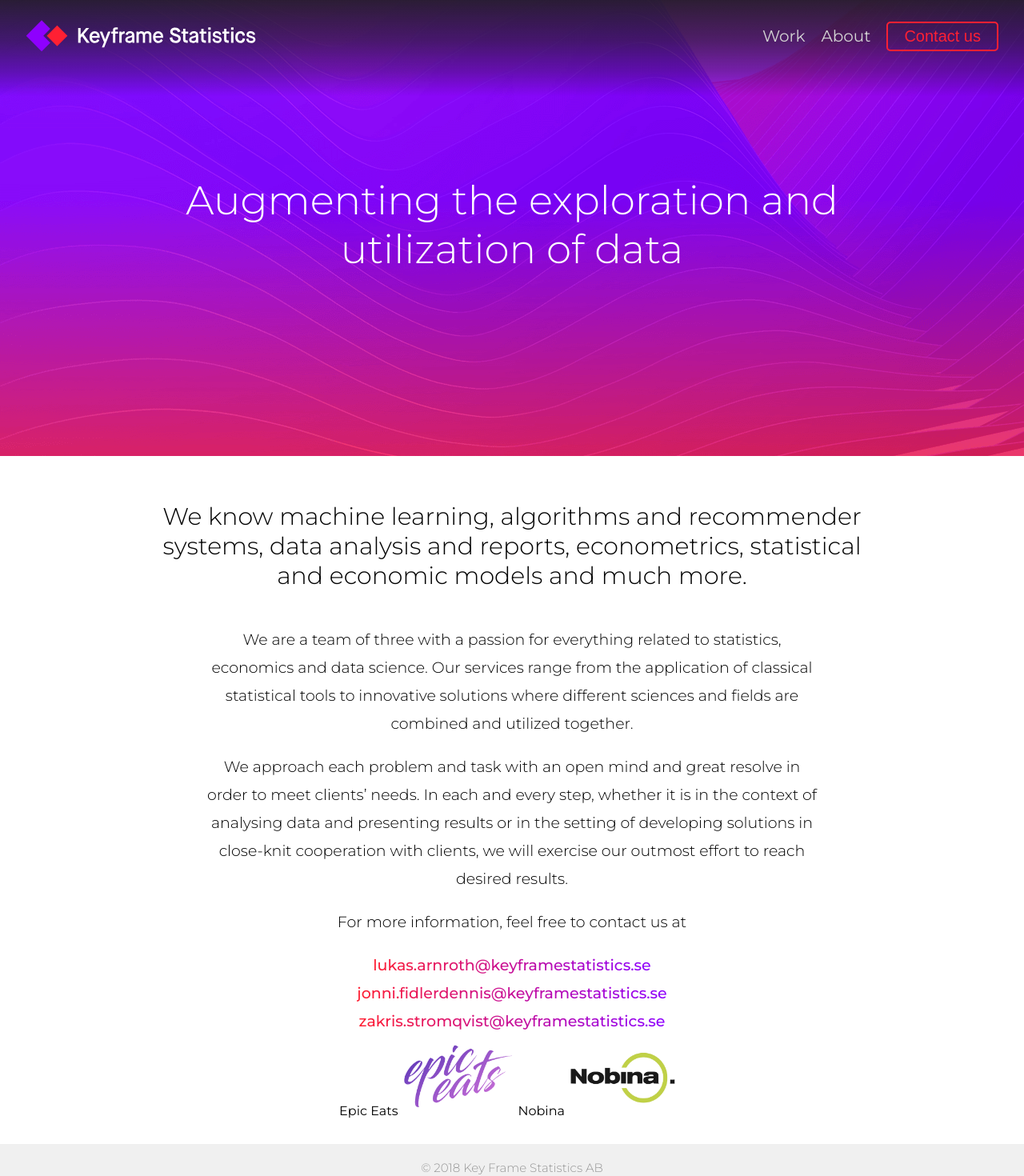
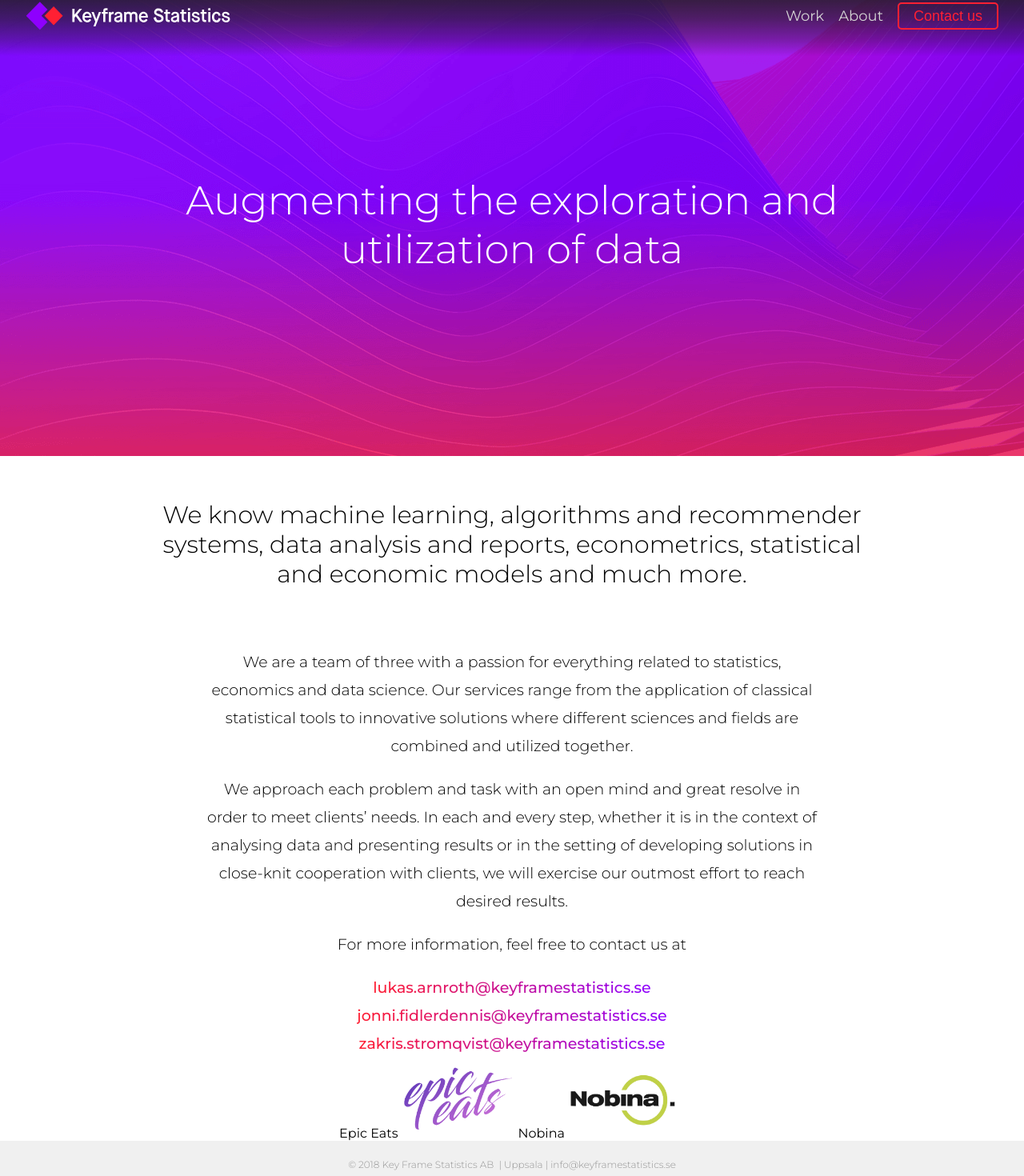
Before and after one commit to lukketotte/keyframestatistics, a React (Create React App) app: page / in a window 1280 px wide. Shown: the part 30-1500 px from the top of the page at 80% size. Built offline with nearby package versions, Linux system fonts and the light colour scheme.

Commit message:
slider menu appears in front of email links now

```diff
--- a/src/App.tsx
+++ b/src/App.tsx
@@ -1,7 +1,6 @@
 import React, { useState, useEffect, useContext, Fragment } from 'react';
 import styled from 'styled-components';
 import { UIContext } from './context/Context';
-import Header from './components/Header';
 import Body from './components/Body';
 import Footer from './components/Footer';
 
@@ -34,7 +33,6 @@ function App() {
     <Fragment>
       {state.width && (
         <MainDiv>
-          <Header width={state.width} />
           <Body width={state.width} />
           <Footer />
         </MainDiv>
--- a/src/components/Body.tsx
+++ b/src/components/Body.tsx
@@ -3,14 +3,17 @@ import styled from 'styled-components';
 import Email from './Email';
 import LogoGrid from './LogoGrid';
 import members from '../constants/team/members.json';
+import Header from './Header';
 
 const MainDiv = styled.div`
   display: flex;
   flex-direction: column;
   align-items: center;
-  margin: 2rem auto;
+  margin: 0em auto;
+  position: relative;
+
   @media (max-width: 767px) {
-    margin: 1rem auto;
+    margin: 0rem auto;
   }
 `;
 
@@ -36,6 +39,7 @@ const BodyDiv = styled.div`
     font-size: 16px;
     font-weight: 40;
     line-height: 30px;
+    z-index: 0;
   }
 `;
 
@@ -46,10 +50,13 @@ interface BodyProps {
 const Body = ({ width }: BodyProps) => {
   return (
     <MainDiv>
+      <Header width={width} />
       <SubHeader>
-        We know machine learning, algorithms and recommender systems, data
-        analysis and reports, econometrics, statistical and economic models and
-        much more.
+        <p>
+          We know machine learning, algorithms and recommender systems, data
+          analysis and reports, econometrics, statistical and economic models
+          and much more.
+        </p>
       </SubHeader>
       <BodyDiv>
         <p>
--- a/src/components/BurgerButton.tsx
+++ b/src/components/BurgerButton.tsx
@@ -13,7 +13,7 @@ const Button = styled.button<{ open: boolean }>`
   background: transparent;
   border: none;
   cursor: pointer;
-  z-index: 10;
+  z-index: 150;
   padding: 0;
 
   &:focus {
--- a/src/components/ContactButton.tsx
+++ b/src/components/ContactButton.tsx
@@ -6,7 +6,7 @@ const Button = styled.button`
   padding: 0.25em 1em;
   border: 2px solid #ff2033;
   border-radius: 5px;
-  font-size: 20px;
+  font-size: 18px;
   background-color: transparent;
   transition: 0.2s;
   &:hover {
--- a/src/components/Email.tsx
+++ b/src/components/Email.tsx
@@ -1,7 +1,8 @@
 import React from 'react';
 import styled from 'styled-components';
 
-// TODO: if drawer is open set z-index to -1
+// TODO: if drawer is open set z-index to -1. It will always appear ahead of drawer menu
+// https://stackoverflow.com/questions/44989643/make-absolute-div-that-appears-above-relative-anchor-tag-img-inside-both-click
 const StyledLink = styled.a`
   background-image: -webkit-linear-gradient(left, #ff2033, #8e00fe);
   -webkit-background-clip: text;
@@ -10,6 +11,7 @@ const StyledLink = styled.a`
   -webkit-text-fill-color: transparent;
   position: relative;
   padding-bottom: 2px;
+  z-index: 10;
   &&:after {
     content: '';
     display: block;
--- a/src/components/Footer.tsx
+++ b/src/components/Footer.tsx
@@ -6,7 +6,7 @@ const FooterDiv = styled.div`
   bottom: 0;
   width: 100%;
   height: 60px;
-  font-size: 15px;
+  font-size: 12px;
   font-weight: 50;
   background-color: #f0f0f0;
   color: #969696;
@@ -20,7 +20,9 @@ const FooterDiv = styled.div`
 const Footer = () => {
   return (
     <FooterDiv>
-      <div>© 2018 Key Frame Statistics AB</div>
+      <div>
+        © 2018 Key Frame Statistics AB  | Uppsala | info@keyframestatistics.se
+      </div>
     </FooterDiv>
   );
 };
--- a/src/components/Header.tsx
+++ b/src/components/Header.tsx
@@ -27,6 +27,7 @@ const HeaderDiv = styled.header<HeaderDivProps>`
   display: flex;
   flex-direction: column;
   align-items: center;
+  z-index: 100;
 `;
 
 const LinkDiv = styled.div`
@@ -35,7 +36,7 @@ const LinkDiv = styled.div`
   align-items: center;
   position: fixed;
   width: 100vw;
-  height: 150px;
+  height: 100px;
   top: 0;
   background-image: linear-gradient(
     to bottom,
@@ -54,15 +55,16 @@ const UlDiv = styled.div`
 const HeaderLink = styled.a`
   color: lightgray;
   text-decoration: none;
-  font-size: 20px;
+  font-size: 18px;
   margin-right: 1em;
+  z-index: 10;
   &:hover {
     color: white;
   }
 `;
 
 const HeaderImg = styled.img`
-  width: 18em;
+  width: 16em;
   margin-left: 2em;
   @media (max-width: 767px) {
     width: 13em;
--- a/src/components/SliderMenu.tsx
+++ b/src/components/SliderMenu.tsx
@@ -29,7 +29,8 @@ const Ul = styled.ul<{ open: boolean }>`
   @media (max-width: 767px) {
     width: 50%;
     height: 100vh;
-    font-size: 5vw;
+    font-size: 1.5em;
+    z-index: 50;
   }
 `;
 
```
